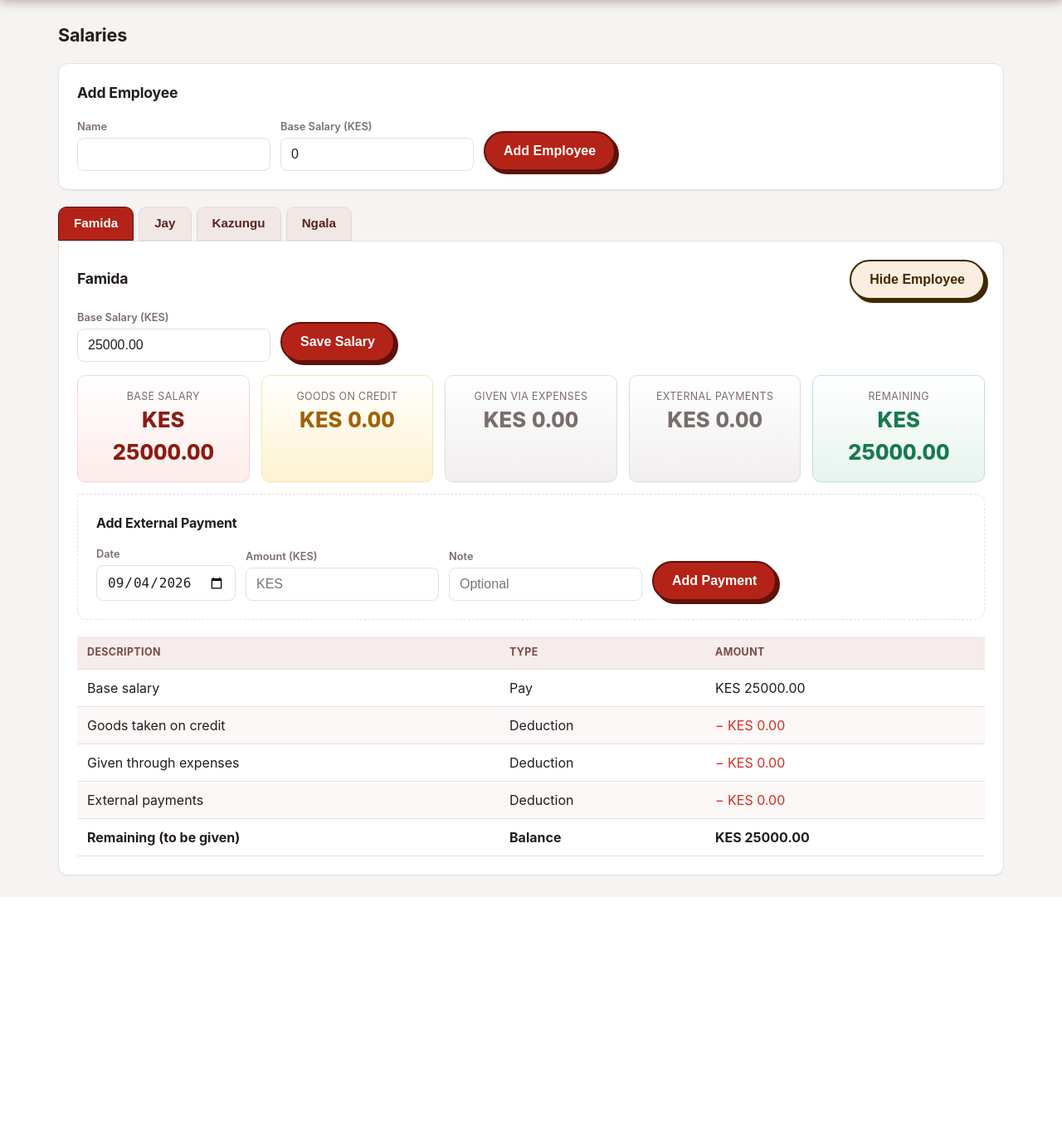
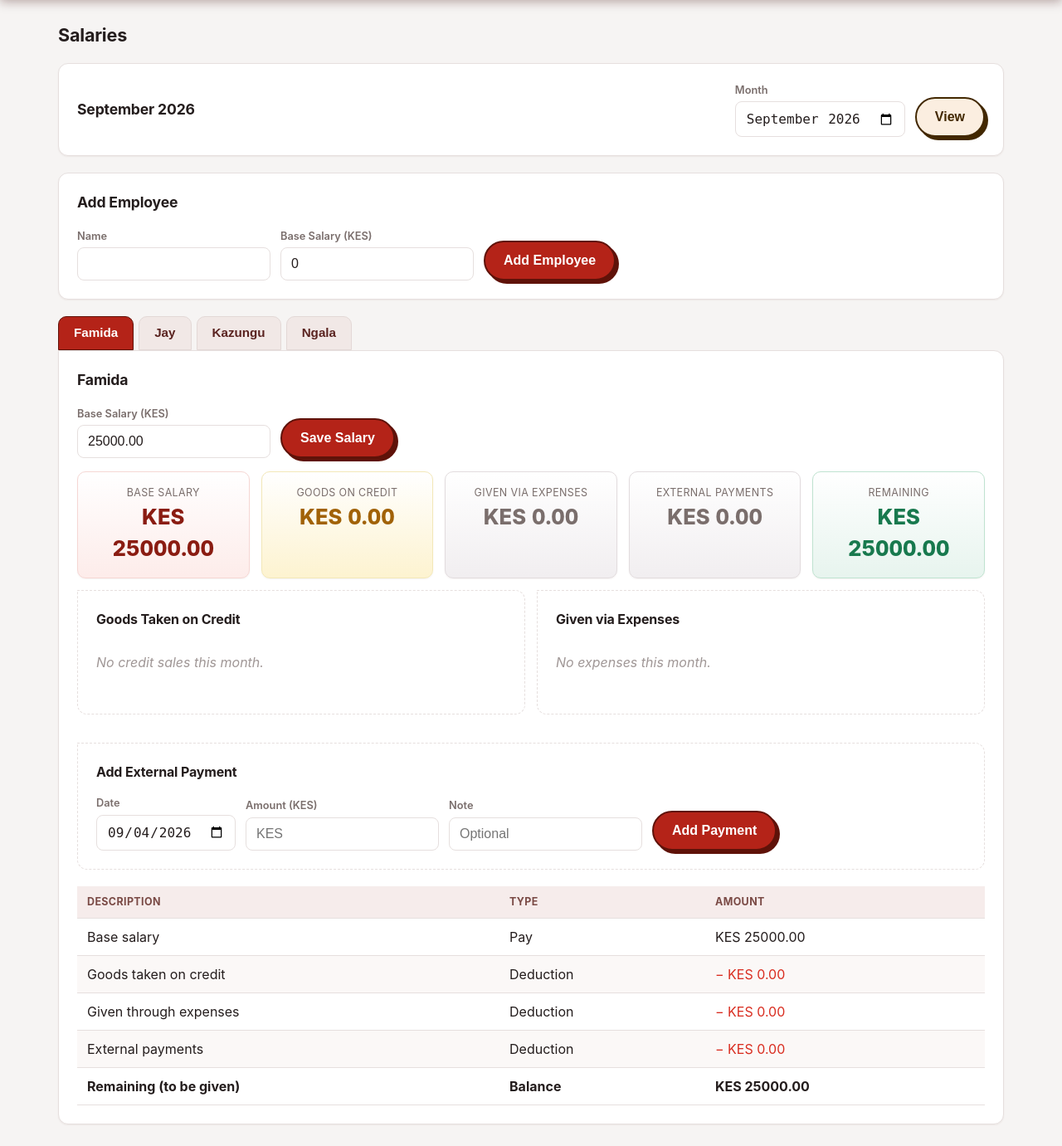
Before and after one commit to hamisi99-03/hi_frontoffice, a Django app: page /manage/salaries/ in a window 1280 px wide. Shown: the part 61-1442 px from the top of the page at 83% size. Before the commit the page ends 1118 px from the top, so only its background shows below. Run offline with Django 5.2, Linux system fonts and the light colour scheme; a user stored in the database is signed in; data comes from the database, SQL or seed files in the repository; tables that the repository leaves empty hold one stand-in row (values such as "Sample post").

Commit message:
Salaries: monthly calculation with dated deductions, drop hide button

```diff
--- a/sales/templates/sales/admin/salaries.html
+++ b/sales/templates/sales/admin/salaries.html
@@ -5,37 +5,41 @@
 <h2>Salaries</h2>
 
 <div class="card">
+  <div style="display:flex; justify-content:space-between; align-items:center; flex-wrap:wrap; gap:10px;">
+    <h3 style="margin:0;">{{ month_label }}</h3>
+    <form method="get" class="inline" style="margin:0;">
+      <div class="field"><label>Month</label><input type="month" name="month" value="{{ month|date:'Y-m' }}"></div>
+      <button type="submit" class="secondary">View</button>
+    </form>
+  </div>
+</div>
+
+<div class="card">
   <h3>Add Employee</h3>
   <form method="post" class="inline">
     {% csrf_token %}
+    <input type="hidden" name="month" value="{{ month|date:'Y-m' }}">
     <div class="field"><label>Name</label>{{ form.name }}{{ form.name.errors }}</div>
     <div class="field"><label>Base Salary (KES)</label>{{ form.base_salary }}{{ form.base_salary.errors }}</div>
     <button type="submit" name="add_employee" value="1">Add Employee</button>
   </form>
 </div>
 
-{% if visible %}
+{% if rows %}
 <div class="salary-tabs">
   <div class="tab-list" role="tablist">
-    {% for row in visible %}
+    {% for row in rows %}
     <button type="button" class="tab-btn{% if forloop.first %} active{% endif %}" role="tab" data-tab="emp-{{ row.employee.pk }}">{{ row.employee.name }}</button>
     {% endfor %}
   </div>
-  {% for row in visible %}
+  {% for row in rows %}
   <div class="tab-panel{% if forloop.first %} active{% endif %}" id="emp-{{ row.employee.pk }}" role="tabpanel">
     <div class="card">
-      <div class="salary-head">
-        <h3>{{ row.employee.name }}</h3>
-        <form method="post" onsubmit="return confirm('Hide {{ row.employee.name }}? They will move to Hidden employees.')" style="display:inline">
-          {% csrf_token %}
-          <input type="hidden" name="employee_id" value="{{ row.employee.pk }}">
-          <input type="hidden" name="toggle_hidden" value="1">
-          <button type="submit" class="secondary">Hide Employee</button>
-        </form>
-      </div>
+      <h3>{{ row.employee.name }}</h3>
 
       <form method="post" class="inline" style="margin-bottom:16px;">
         {% csrf_token %}
+        <input type="hidden" name="month" value="{{ month|date:'Y-m' }}">
         <input type="hidden" name="employee_id" value="{{ row.employee.pk }}">
         <div class="field"><label>Base Salary (KES)</label><input type="number" step="0.01" name="base_salary" value="{{ row.employee.base_salary|floatformat:2 }}"></div>
         <button type="submit" name="update_salary" value="1">Save Salary</button>
@@ -43,16 +47,61 @@
 
       <div class="grid">
         <div class="stat"><div class="label">Base Salary</div><div class="value">KES {{ row.employee.base_salary|floatformat:2 }}</div></div>
-        <div class="stat stat--credit"><div class="label">Goods on Credit</div><div class="value">KES {{ row.credit|floatformat:2 }}</div></div>
-        <div class="stat stat--expense"><div class="label">Given via Expenses</div><div class="value">KES {{ row.expense|floatformat:2 }}</div></div>
-        <div class="stat stat--expense"><div class="label">External Payments</div><div class="value">KES {{ row.paid|floatformat:2 }}</div></div>
+        <div class="stat stat--credit"><div class="label">Goods on Credit</div><div class="value">KES {{ row.credit_total|floatformat:2 }}</div></div>
+        <div class="stat stat--expense"><div class="label">Given via Expenses</div><div class="value">KES {{ row.expense_total|floatformat:2 }}</div></div>
+        <div class="stat stat--expense"><div class="label">External Payments</div><div class="value">KES {{ row.paid_total|floatformat:2 }}</div></div>
         <div class="stat net"><div class="label">Remaining</div><div class="value">KES {{ row.net|floatformat:2 }}</div></div>
+      </div>
+
+      <div class="detail-grid">
+        <div class="card" style="box-shadow:none;border:1px dashed var(--border);">
+          <h3 style="font-size:1em;">Goods Taken on Credit</h3>
+          {% if row.credit_items %}
+          <table>
+            <thead><tr><th>Date</th><th>Item</th><th>CTP</th><th>Amount</th></tr></thead>
+            <tbody>
+              {% for s in row.credit_items %}
+              <tr>
+                <td>{{ s.date }}</td>
+                <td>{{ s.item.name }}</td>
+                <td>{% if s.customer_ctp %}{{ s.customer_ctp }}{% else %}—{% endif %}</td>
+                <td>KES {{ s.gross|floatformat:2 }}</td>
+              </tr>
+              {% endfor %}
+            </tbody>
+          </table>
+          {% else %}
+          <p class="empty">No credit sales this month.</p>
+          {% endif %}
+        </div>
+
+        <div class="card" style="box-shadow:none;border:1px dashed var(--border);">
+          <h3 style="font-size:1em;">Given via Expenses</h3>
+          {% if row.expense_items %}
+          <table>
+            <thead><tr><th>Date</th><th>Description</th><th>Mode</th><th>Amount</th></tr></thead>
+            <tbody>
+              {% for e in row.expense_items %}
+              <tr>
+                <td>{{ e.date }}</td>
+                <td>{{ e.description }}</td>
+                <td><span class="badge {{ e.payment_method }}">{{ e.get_payment_method_display }}</span></td>
+                <td>KES {{ e.amount|floatformat:2 }}</td>
+              </tr>
+              {% endfor %}
+            </tbody>
+          </table>
+          {% else %}
+          <p class="empty">No expenses this month.</p>
+          {% endif %}
+        </div>
       </div>
 
       <div class="card" style="box-shadow:none;border:1px dashed var(--border);">
         <h3 style="font-size:1em;">Add External Payment</h3>
         <form method="post" class="inline">
           {% csrf_token %}
+          <input type="hidden" name="month" value="{{ month|date:'Y-m' }}">
           <input type="hidden" name="employee_id" value="{{ row.employee.pk }}">
           <div class="field"><label>Date</label><input type="date" name="date" value="{{ today }}"></div>
           <div class="field"><label>Amount (KES)</label><input type="number" step="0.01" name="amount" placeholder="KES" min="0.01"></div>
@@ -72,6 +121,7 @@
               <td>
                 <form method="post" onsubmit="return confirm('Delete this payment?')" style="display:inline">
                   {% csrf_token %}
+                  <input type="hidden" name="month" value="{{ month|date:'Y-m' }}">
                   <input type="hidden" name="payment_id" value="{{ p.pk }}">
                   <button type="submit" name="delete_payment" class="danger">Delete</button>
                 </form>
@@ -87,9 +137,9 @@
         <thead><tr><th>Description</th><th>Type</th><th>Amount</th></tr></thead>
         <tbody>
           <tr><td>Base salary</td><td>Pay</td><td>KES {{ row.employee.base_salary|floatformat:2 }}</td></tr>
-          <tr><td>Goods taken on credit</td><td>Deduction</td><td style="color:var(--red);">− KES {{ row.credit|floatformat:2 }}</td></tr>
-          <tr><td>Given through expenses</td><td>Deduction</td><td style="color:var(--red);">− KES {{ row.expense|floatformat:2 }}</td></tr>
-          <tr><td>External payments</td><td>Deduction</td><td style="color:var(--red);">− KES {{ row.paid|floatformat:2 }}</td></tr>
+          <tr><td>Goods taken on credit</td><td>Deduction</td><td style="color:var(--red);">− KES {{ row.credit_total|floatformat:2 }}</td></tr>
+          <tr><td>Given through expenses</td><td>Deduction</td><td style="color:var(--red);">− KES {{ row.expense_total|floatformat:2 }}</td></tr>
+          <tr><td>External payments</td><td>Deduction</td><td style="color:var(--red);">− KES {{ row.paid_total|floatformat:2 }}</td></tr>
           <tr><td><strong>Remaining (to be given)</strong></td><td><strong>Balance</strong></td><td><strong>KES {{ row.net|floatformat:2 }}</strong></td></tr>
         </tbody>
       </table>
@@ -98,35 +148,7 @@
   {% endfor %}
 </div>
 {% else %}
-<div class="card"><p class="empty">No visible employees. Add one above or unhide from below.</p></div>
-{% endif %}
-
-{% if hidden %}
-<div class="card">
-  <h3>Hidden Employees</h3>
-  <table>
-    <thead><tr><th>Name</th><th>Base Salary</th><th>Goods on Credit</th><th>Given via Expenses</th><th>External Payments</th><th>Remaining</th><th></th></tr></thead>
-    <tbody>
-      {% for row in hidden %}
-      <tr>
-        <td>{{ row.employee.name }}</td>
-        <td>KES {{ row.employee.base_salary|floatformat:2 }}</td>
-        <td>KES {{ row.credit|floatformat:2 }}</td>
-        <td>KES {{ row.expense|floatformat:2 }}</td>
-        <td>KES {{ row.paid|floatformat:2 }}</td>
-        <td>KES {{ row.net|floatformat:2 }}</td>
-        <td>
-          <form method="post" style="display:inline">
-            {% csrf_token %}
-            <input type="hidden" name="employee_id" value="{{ row.employee.pk }}">
-            <button type="submit" name="toggle_hidden" value="1" class="secondary">Unhide</button>
-          </form>
-        </td>
-      </tr>
-      {% endfor %}
-    </tbody>
-  </table>
-</div>
+<div class="card"><p class="empty">No active employees. Add one above.</p></div>
 {% endif %}
 
 <style>
@@ -141,8 +163,8 @@
   .tab-panel { display: none; }
   .tab-panel.active { display: block; }
   .tab-panel .card { border-top-left-radius: 0; }
-  .salary-head { display: flex; justify-content: space-between; align-items: center; flex-wrap: wrap; gap: 8px; margin-bottom: 12px; }
-  .salary-head h3 { margin: 0; }
+  .detail-grid { display: grid; grid-template-columns: 1fr 1fr; gap: 14px; margin-bottom: 14px; }
+  @media (max-width: 760px) { .detail-grid { grid-template-columns: 1fr; } }
 </style>
 
 <script>
```
Also changed, not shown: sales/views_admin.py (+69 -45 lines).
